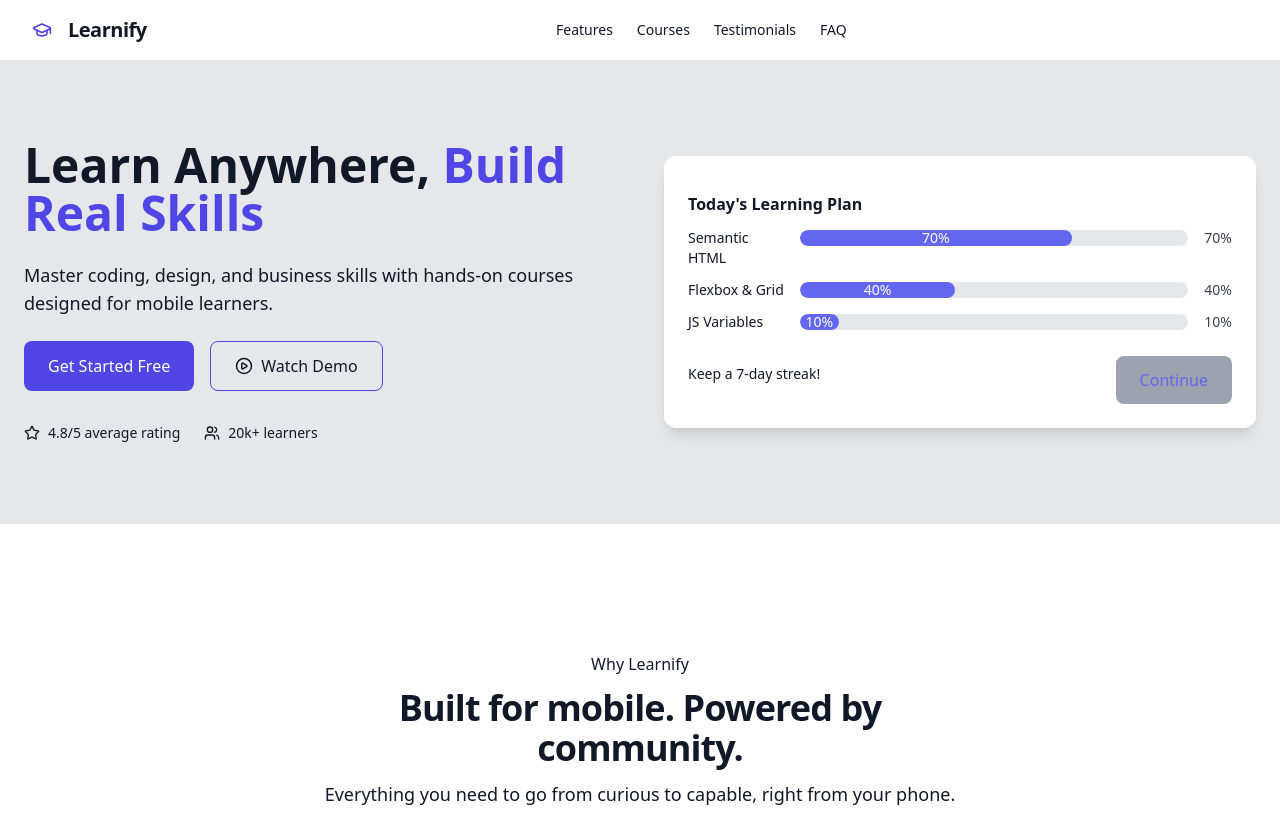
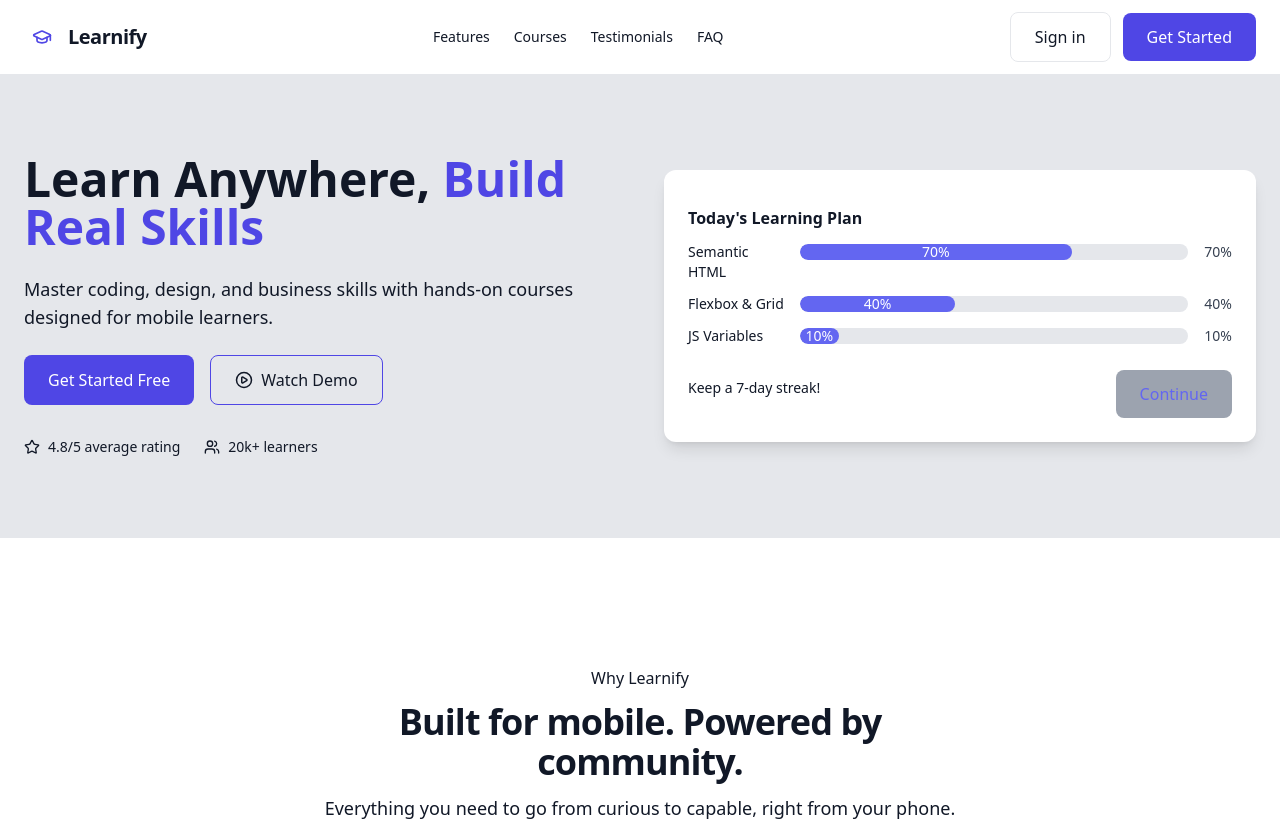
Before and after one commit to AOS2019/Leanify, a React (Create React App) app: page / in a window 1280 px wide. Shown: the top 821 px of the page. Built offline with nearby package versions, Linux system fonts and the light colour scheme; no server answers.

Commit message:
added route Link

```diff
--- a/src/components/Navbar.js
+++ b/src/components/Navbar.js
@@ -1,5 +1,5 @@
 import React, { useState } from "react";
-// import { Link } from "react-router-dom";
+import { Link } from "react-router-dom";
 import { Menu, X, GraduationCap } from "lucide-react";
 
 export default function Navbar() {
@@ -22,31 +22,9 @@ export default function Navbar() {
         </div>
 
         <div className="hidden items-center gap-3 md:flex">
-          {/* <Link to="/login"><button className="border px-6 py-3 rounded-lg">Sign in</button></Link>
-          <Link to="/register"><button className="bg-indigo-600 text-white px-6 py-3 rounded-lg">Get Started</button></Link> */}
+          <Link to="/login"><button className="border px-6 py-3 rounded-lg">Sign in</button></Link>
+          <Link to="/register"><button className="bg-indigo-600 text-white px-6 py-3 rounded-lg">Get Started</button></Link>
         </div>
-
-        {/* <Router>
-          <div className="hidden items-center gap-3 md:flex">
-            <Link to="/"><button className="border px-6 py-3 rounded-lg">Sign in</button></Link>
-            <Link to="/register"><button className="bg-indigo-600 text-white px-6 py-3 rounded-lg">Get Started</button></Link>
-          </div>
-          <Routes>
-            <Route path="/" element={<Login />} />
-            <Route path="/register" element={<Register />} />
-          </Routes>
-        </Router> */}
-
-        {/* <Router>
-            <div className="mt-4 flex gap-2">
-              <Link to="/login"><button className="border px-6 py-3 rounded-lg w-full">Sign in</button></Link>
-              <Link to="/register"><button className="bg-indigo-600 text-white px-6 py-3 rounded-lg w-full">Get Started</button></Link>
-            </div>
-            <Routes>
-              <Route path="/login" element={<Login />} />
-              <Route path="/register" element={<Register />} />
-            </Routes>
-          </Router> */}
 
         {/* Mobile menu */}
         <button className="md:hidden" onClick={() => setOpen(!open)}>
@@ -60,8 +38,8 @@ export default function Navbar() {
           <a href="#testimonials" className="block">Testimonials</a>
           <a href="#faqs" className="block">FAQs</a>
           <div className="mt-4 flex gap-2">
-            {/* <Link to="/login"><button className="border px-6 py-3 rounded-lg w-full">Sign in</button></Link>
-            <Link to="/register"><button className="bg-indigo-600 text-white px-6 py-3 rounded-lg w-full">Get Started</button></Link> */}
+            <Link to="/login"><button className="border px-6 py-3 rounded-lg w-full">Sign in</button></Link>
+            <Link to="/register"><button className="bg-indigo-600 text-white px-6 py-3 rounded-lg w-full">Get Started</button></Link>
           </div>
 
         </div>
```
